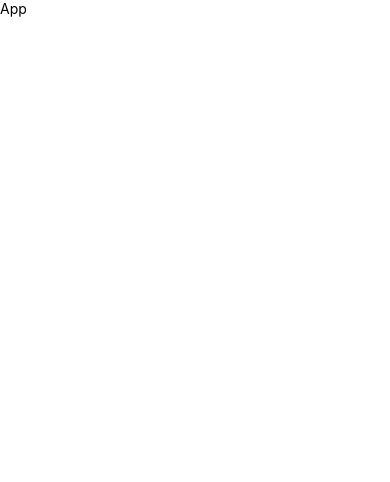
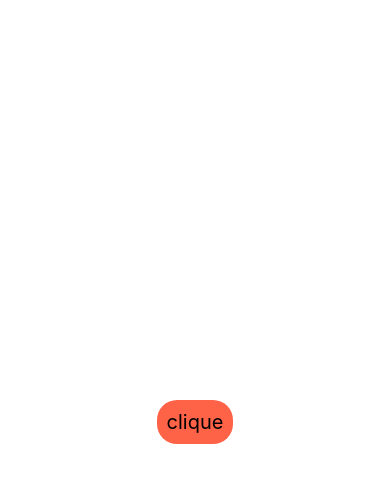
Before and after one commit to Dwikavindra/react-native-greyscale-to-binary, a React Native app: screen / in a window 390 px wide. Shown: the top 482 px of the page. Built offline with nearby package versions, Linux system fonts and the light colour scheme.

Commit message:
native module

```diff
--- a/App.js
+++ b/App.js
@@ -1,11 +1,10 @@
 import {View, Text} from 'react-native';
 import React from 'react';
+import ImagePixels from './src/components/ImagePixels';
 
 const App = () => {
   return (
-    <View>
-      <Text>App</Text>
-    </View>
+    <ImagePixels />
   );
 };
 
--- /dev/null
+++ b/PixelsImage.js
@@ -0,0 +1,10 @@
+/**
+* This exposes the native CalendarModule module as a JS module. This has a
+* function 'createCalendarEvent' which takes the following parameters:
+
+* 1. String name: A string representing the name of the event
+* 2. String location: A string representing the location of the event
+*/
+import { NativeModules } from 'react-native';
+const { PixelsImage } = NativeModules;
+export default PixelsImage;
--- a/src/components/ImagePixels.js
+++ b/src/components/ImagePixels.js
@@ -1,10 +1,29 @@
 import {View, Text} from 'react-native';
-import React from 'react';
+import React, {useEffect, useState} from 'react';
+import PixelsImage from '../../PixelsImage';
 
 const ImagePixels = () => {
+  useEffect(() => {
+
+  }, [])
+
+  function testFunction() {
+    PixelsImage.createBinaryPixels('testName', 'testLocation');
+    console.log("goooooooooodddddddd");
+  }
+
   return (
-    <View>
-      <Text>ImagePixels</Text>
+    <View style={{
+      justifyContent: 'center',
+      flex: 1,
+      alignItems: 'center',
+    }}>
+      <Text style={{
+        fontSize: 20,
+        backgroundColor: 'tomato',
+        padding: 10,
+        borderRadius: 20,
+      }} onPress={() => testFunction()}>clique</Text>
     </View>
   );
 };
```
Also changed, not shown: 3 other files (tests, documents, lock files or other folders).
